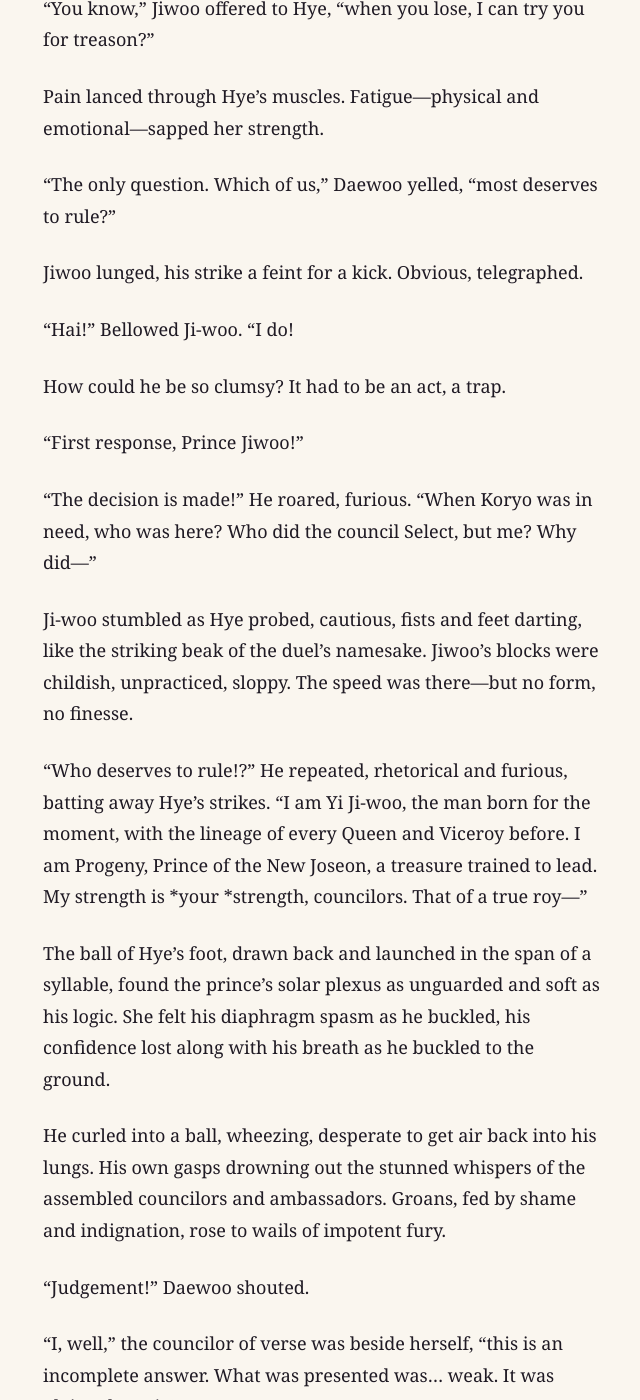
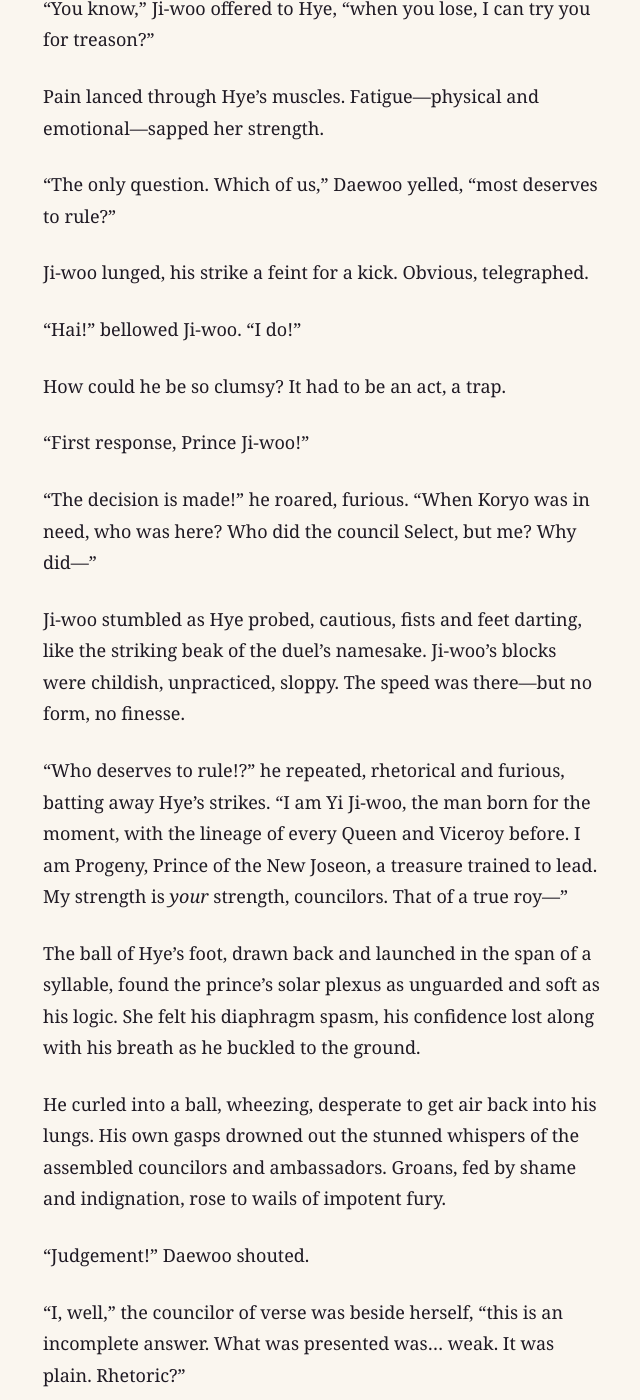
Before and after one commit to kmunki/kmunki.github.io, a Jekyll site: the page built from _fiction/violet/098-chapter-58.md, in a window 1280 px wide and 1400 px high, scrolled down 909 px. Shown: the whole window, without its empty margins (317-957 px from the left). Built offline with Jekyll 4.4.1, drawn with Linux system fonts in a browser that asks for light colours; some of the changed text lies outside the part shown.

Commit message:
Violet ch 58 "Crane-Dragon Duel": Hye knows she's Ananda's student
- Hye's doubt rewritten: "She had been raised by Ananda. She knew it now; he only guessed." (also fixes "bene", "Asura").
- Wilds beat expanded as a Ch 30 callback: "The beast in the Wilds, fallen, and the bat-tigers sitting guard over it… Take nothing you do not need; pass through. *Survive.*"
- Tense: "Daewoo yelled"; "*She* didn't want the throne. That was Sun's dream."
- "wendigo" → "busaw" (2); "Your Oni" → "your asura"; Jiwoo → Ji-woo (8).
- Copyedit (~30): waning, side-stepped, overlaid, hammer-point, lowercase tags, missing close quote, "It can no more be the Vizier than you", italics rebuilt on "which of *us*—… *most* deserves to rule?" Montage strike kept. 1,810 → 1,843 words.

Co-Authored-By: Claude Fable 5.1 <noreply@anthropic.com>
Claude-Session: https://claude.ai/code/session_01NJgbLGEsaNqtMx8nky9w7V

```diff
--- a/_fiction/violet/098-chapter-58.md
+++ b/_fiction/violet/098-chapter-58.md
@@ -10,41 +10,41 @@ date: November 02, 2025
 ---
 “Crane-Dragon Duel for the Throne of Koryo.” She bowed to the Prince, then the Ward, then the judges. “Are our Judges ready?” The three masters nodded. “Ward?” Hye snapped her arms and fists rigid. “Prince?”
 
-“You will remember my title*, *Vizier, when you are begging for your life.”
+“You will remember my title, Vizier, when you are begging for your life.”
 
 “Ready?” Daewoo repeated, placid.
 
 “I, the future Viceroy, am ready.”
 
-“Challengers are ready!” Daewoo yells, “Let Crane-Dragon Duel for the Throne of Koryo and rule of the New Joseon Dynasty commence!”
+“Challengers are ready!” Daewoo yelled. “Let Crane-Dragon Duel for the Throne of Koryo and rule of the New Joseon Dynasty commence!”
 
-“When I’m victorious,” Jiwoo hissed, “I’ll ban this absurd tradition.”
+“When I’m victorious,” Ji-woo hissed, “I’ll ban this absurd tradition.”
 
 Lightning crashed, framing the moment in lurid white. Wind from the in-rolling storm pulled like destiny at the circling fighters. The crowd watched in hushed awe, Ji-woo silhouetted against the sunset and Hye lit blazing red. Shadow and blood.
 
-“You know,” Jiwoo offered to Hye, “when you lose, I can try you for treason?”
+“You know,” Ji-woo offered to Hye, “when you lose, I can try you for treason?”
 
 Pain lanced through Hye’s muscles. Fatigue—physical and emotional—sapped her strength.
 
 “The only question. Which of us,” Daewoo yelled, “most deserves to rule?”
 
-Jiwoo lunged, his strike a feint for a kick. Obvious, telegraphed.
+Ji-woo lunged, his strike a feint for a kick. Obvious, telegraphed.
 
-“Hai!” Bellowed Ji-woo. “I do!
+“Hai!” bellowed Ji-woo. “I do!”
 
 How could he be so clumsy? It had to be an act, a trap.
 
-“First response, Prince Jiwoo!”
+“First response, Prince Ji-woo!”
 
-“The decision is made!” He roared, furious. “When Koryo was in need, who was here? Who did the council Select, but me? Why did—”
+“The decision is made!” he roared, furious. “When Koryo was in need, who was here? Who did the council Select, but me? Why did—”
 
-Ji-woo stumbled as Hye probed, cautious, fists and feet darting, like the striking beak of the duel’s namesake. Jiwoo’s blocks were childish, unpracticed, sloppy. The speed was there—but no form, no finesse.
+Ji-woo stumbled as Hye probed, cautious, fists and feet darting, like the striking beak of the duel’s namesake. Ji-woo’s blocks were childish, unpracticed, sloppy. The speed was there—but no form, no finesse.
 
-“Who deserves to rule!?” He repeated, rhetorical and furious, batting away Hye’s strikes. “I am Yi Ji-woo, the man born for the moment, with the lineage of every Queen and Viceroy before. I am Progeny, Prince of the New Joseon, a treasure trained to lead. My strength is *your *strength, councilors. That of a true roy—”
+“Who deserves to rule!?” he repeated, rhetorical and furious, batting away Hye’s strikes. “I am Yi Ji-woo, the man born for the moment, with the lineage of every Queen and Viceroy before. I am Progeny, Prince of the New Joseon, a treasure trained to lead. My strength is *your* strength, councilors. That of a true roy—”
 
-The ball of Hye’s foot, drawn back and launched in the span of a syllable, found the prince’s solar plexus as unguarded and soft as his logic. She felt his diaphragm spasm as he buckled, his confidence lost along with his breath as he buckled to the ground.
+The ball of Hye’s foot, drawn back and launched in the span of a syllable, found the prince’s solar plexus as unguarded and soft as his logic. She felt his diaphragm spasm, his confidence lost along with his breath as he buckled to the ground.
 
-He curled into a ball, wheezing, desperate to get air back into his lungs. His own gasps drowning out the stunned whispers of the assembled councilors and ambassadors. Groans, fed by shame and indignation, rose to wails of impotent fury.
+He curled into a ball, wheezing, desperate to get air back into his lungs. His own gasps drowned out the stunned whispers of the assembled councilors and ambassadors. Groans, fed by shame and indignation, rose to wails of impotent fury.
 
 “Judgement!” Daewoo shouted.
 
@@ -60,19 +60,19 @@ He curled into a ball, wheezing, desperate to get air back into his lungs. His o
 
 She turned her back on Ji-woo to face the crowd. Behind her, the oncoming storm.
 
-“Blade and shadow, wilds and wendigo, I have survived. Village born, palace bred, arcology hard. Imagine a nation as indomitable as I…”
+“Blade and shadow, wilds and busaw, I have survived. Village born, palace bred, arcology hard. Imagine a nation as indomitable as I…”
 
- As she looked for sympathy among the crowd, eyes darted away. The judges were as statues, unmoved. Daewoo herself seemed uncomfortable, as though the display were beneath both, this sad scrabbling of power. Ji-woo had not won them, but Hye was losing them. She searched the crowd, found no friends of a Ward as ruler.
+As she looked for sympathy among the crowd, eyes darted away. The judges were as statues, unmoved. Daewoo herself seemed uncomfortable, as though the display were beneath both, this sad scrabbling of power. Ji-woo had not won them, but Hye was losing them. She searched the crowd, found no friends of a Ward as ruler.
 
-“Hai,” said Jiwoo rising. “Not so arrogant now, are you Ward?” A flicker in his hand—a sudden tense as it pressed into his thigh as he stood—a stim. She watched his body stiffen and flex. “I was not finished. Your foreigner tricks from that mutant who broke the world don’t fool these wise people. You claim a puppeteer that none have seen. All know *your *manipulator. A Zhongguo witch, an alien with no loyalty and no honor.”
+“Hai,” said Ji-woo, rising. “Not so arrogant now, are you, Ward?” A flicker in his hand—a sudden tense as it pressed into his thigh as he stood—a stim. She watched his body stiffen and flex. “I was not finished. Your foreigner tricks from that mutant who broke the world don’t fool these wise people. You claim a puppeteer that none have seen. All know *your* manipulator. A Zhongguo witch, an alien with no loyalty and no honor.”
 
 His strikes came fast now. Brutal and swift, chaotic. Hye retreated, but not fast enough, her muscles burning and spasming under the battering.
 
-“A nerve!” Ji-woo nearly laughed. “Look at her, *she knows it is true*. By the gods and the golden emperor of heaven I have no need for an argument for she has made it herself. Trained by a barbarian, born amidst mayhem, to the wilds she fled at the first sign of danger, abandoning home and, upon her return, bringing bedlam. What does a Ward know but desperation? Merely twenty, she hardly knows herself, how could we know her? The Council does not gamble with cards, why would it with coronation of he who would care for Koryo?”
+“A nerve!” Ji-woo nearly laughed. “Look at her, *she knows it is true*. By the gods and the golden emperor of heaven I have no need for an argument for she has made it herself. Trained by a barbarian, born amidst mayhem, to the wilds she fled at the first sign of danger, abandoning home and, upon her return, bringing bedlam. What does a Ward know but desperation? Merely twenty, she hardly knows herself; how could we know her? The Council does not gamble with cards; why would it with coronation of he who would care for Koryo?”
 
-Among the crowds, nods. An understanding, the beginnings of agreement. He grinned like a skull. What was happening? Was he right? She was trained by the Butcher of Birth. A monster from their past. She had bene raised by a revenant, an Asura who had made her the better fighter, better speaker. And yet she was losing. Who would trust the student of Ananda?
+Among the crowds, nods. An understanding, the beginnings of agreement. He grinned like a skull. What was happening? Was he right? She had been raised by Ananda. She knew it now; he only guessed. Trained by the Butcher of Birth, a monster from their past, a revenant, an asura who had made her the better fighter, the better speaker. And yet she was losing. Who would trust the student of Ananda?
 
-Some part of her had felt it coming, raised an arm just in time, deflected some, as did his own lack of form. Still, the blow came hard, a heel to the side of her head. She fell onto her hands and knees, drained. What was she fighting for? *I* don’t want the throne. That is Sun’s dream.
+Some part of her had felt it coming, raised an arm just in time, deflected some, as did his own lack of form. Still, the blow came hard, a heel to the side of her head. She fell onto her hands and knees, drained. What was she fighting for? *She* didn’t want the throne. That was Sun’s dream.
 
 Another kick struck her ribs, throwing her across the smooth courtyard flagstones.
 
@@ -80,23 +80,23 @@ Another kick struck her ribs, throwing her across the smooth courtyard flagstone
 
 Sun deserved it more than either of them. Hells, even Daewoo deserved it more.
 
-*Don’t win, Hye. *The Sifu’s voice. The beast in the Wilds.* Survive.*
+*Don’t win, Hye.* The Sifu’s voice. The beast in the Wilds, fallen, and the bat-tigers sitting guard over it, who had let two strangers pass because the strangers reached for none of it. Take nothing you do not need; pass through. *Survive.*
 
-*Which of us most deserves to rule?** *
+*Which of us most deserves to rule?*
 
-The answer to that question was not her. But it wasn’t Ji-woo either. Somewhere, a voice, in the back of her mind, goading her. Demanding she could go on. It was from another dimension, drowned by a wall of wind and thunder, half lit by lightning and the blaze of a retreating sun. *Which of us*? It asked again. She pushed herself up, standing. He was, arms raised, celebrating already.
+The answer to that question was not her. But it wasn’t Ji-woo either. Somewhere, a voice, in the back of her mind, goading her. Demanding she could go on. It was from another dimension, drowned by a wall of wind and thunder, half lit by lightning and the blaze of a retreating sun. *Which of us?* it asked again. She pushed herself up, standing. He was, arms raised, celebrating already.
 
-“Response!” Hye croaked, one arm hugging her side, the other a fist. A patter of rain began, the droplets heavy, smacked into the bloodied stone tiles.
+“Response!” Hye croaked, one arm hugging her side, the other a fist. A patter of rain began, the droplets heavy, smacking into the bloodied stone tiles.
 
 The prince turned, expression black.
 
 “Response,” said Daewoo, barely audible as the skies opened.
 
-“You are right Jiwoo!” Hye shouted above the deluge. “Why would the council gamble? On me, too young, or on *you*, triple-rejected, ever loathed?”
+“You are right, Ji-woo!” Hye shouted above the deluge. “Why would the council gamble? On me, too young, or on *you*, triple-rejected, ever loathed?”
 
 Daewoo’s eyes widened.
 
-“The question, Which of *us*—”she spread her arms wide, spinning, encompassing the crowd,* “most *deserves to rule*? *Our options are not so limited as to we two.*” *Facing the council, she kept Ji-woo in the corner of her gaze. He would not get a second surprise. “Who among us? There are a hundred royals gathered here. Our masters of history, rhetoric, and kumite could rule! Yes, why not one of you? Or all three, triumvirate. A nation, wise, eloquent, and strong.”
+“The question: which of *us*—” she spread her arms wide, spinning, encompassing the crowd, “—*most* deserves to rule? Our options are not so limited as to we two.” Facing the council, she kept Ji-woo in the corner of her gaze. He would not get a second surprise. “Who among us? There are a hundred royals gathered here. Our masters of history, rhetoric, and kumite could rule! Yes, why not one of you? Or all three, triumvirate. A nation, wise, eloquent, and strong.”
 
 “You debase this duel with base pandering,” Ji-woo screeched.
 
@@ -138,8 +138,8 @@ He swung at her. She side-side stepped —
 
 — grinning, as she unleashed the first strike of their duel at the Summer Palace
 
-Vivid, then and now overlayed. Hye studied the moments, rotating them, seeing the angles and felt her own body align. As Ji-woo sailed past, the memory found her muscles. Hye unleashed a full body whip-crack, from heel to two hammer point knuckles. Ji-woo’s exposed cheek was struck with the last of her strength. The side of his face imploded as his head snapped sideways, an arc of rain spraying from his hair. He crumpled.
+Vivid, then and now overlaid. Hye studied the moments, rotating them, seeing the angles, and felt her own body align. As Ji-woo sailed past, the memory found her muscles. Hye unleashed a full body whip-crack, from heel to two hammer-point knuckles. Ji-woo’s exposed cheek was struck with the last of her strength. The side of his face imploded as his head snapped sideways, an arc of rain spraying from his hair. He crumpled.
 
-The sun had set. Only a pale glow from the horizon now, the storm had spread across the sky. Within the clouds, lightning traced its way, glowing within. The thunder was once again low, rolling off and receding.
+The sun had set. Only a pale glow from the horizon now; the storm had spread across the sky. Within the clouds, lightning traced its way, glowing within. The thunder was once again low, rolling off and receding.
 
 Hye turned and bowed to the judges. Exhausted, she fell to her knees before Daewoo and genuflected before her new Viceroy.
```
Also changed, not shown: other parts of _fiction/violet/098-chapter-58.md (+6 -6 lines).
